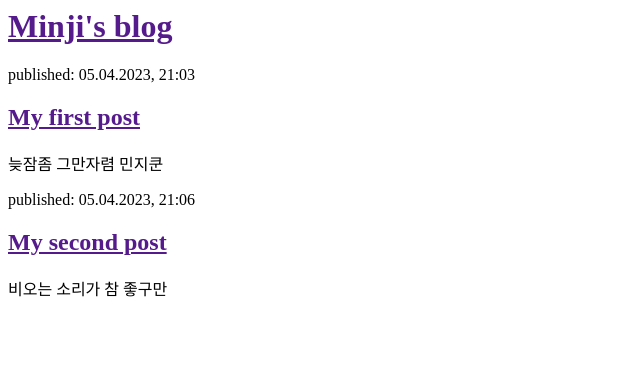
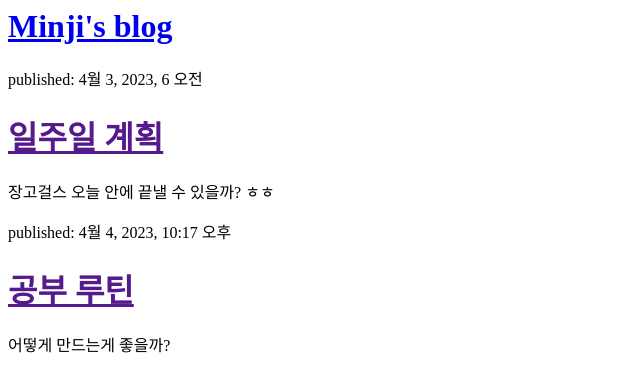
Before and after one commit to minddong2/my-first-blog, a Django app: page / in a window 1280 px wide. Shown: the top 392 px of the page, without its empty margins (0-640 px from the left). Run offline with Django 3.2, Linux system fonts and the light colour scheme; data comes from the database, SQL or seed files in the repository; both versions use the stored data as it was after the commit.

Commit message:
Modified templates to display posts from database.

```diff
--- a/blog/templates/blog/post_list.html
+++ b/blog/templates/blog/post_list.html
@@ -4,19 +4,15 @@
   </head>
   <body>
     <div>
-      <h1><a href="">Minji's blog</a></h1>
+      <h1><a href="/">Minji's blog</a></h1>
     </div>
 
+    {% for post in posts %}
     <div>
-      <p>published: 05.04.2023, 21:03</p>
-      <h2><a href="">My first post</a></h2>
-      <p>늦잠좀 그만자렴 민지쿤</p>
+      <p>published: {{ post.published_date }}</p>
+      <h1><a href="">{{ post.title }}</a></h1>
+      <p>{{ post.text|linebreaksbr }}</p>
     </div>
-
-    <div>
-      <p>published: 05.04.2023, 21:06</p>
-      <h2><a href="">My second post</a></h2>
-      <p>비오는 소리가 참 좋구만</p>
-    </div>
+    {% endfor %}
   </body>
 </html>
--- a/blog/views.py
+++ b/blog/views.py
@@ -1,4 +1,7 @@
 from django.shortcuts import render
+from django.utils import timezone
+from .models import Post
 
 def post_list(request):
-    return render(request, 'blog/post_list.html',{})
+    posts = Post.objects.filter(published_date__lte=timezone.now()).order_by('published_date')
+    return render(request, 'blog/post_list.html',{'posts': posts})
```
Also changed, not shown: db.sqlite3.
